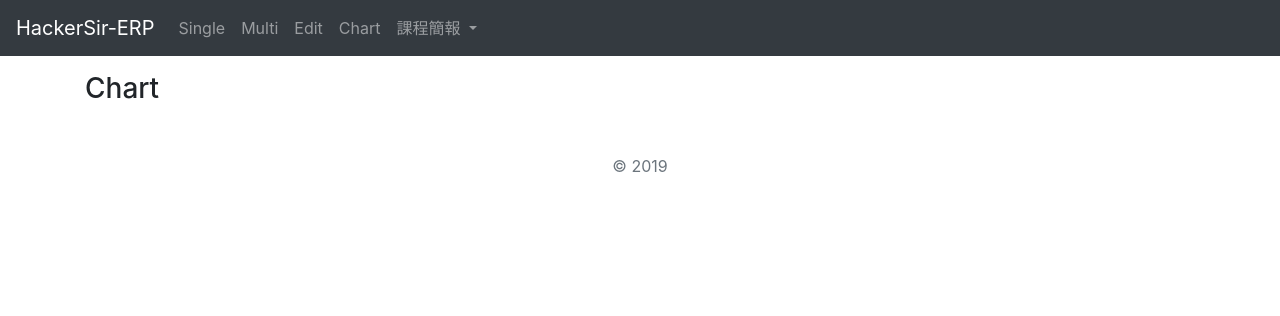
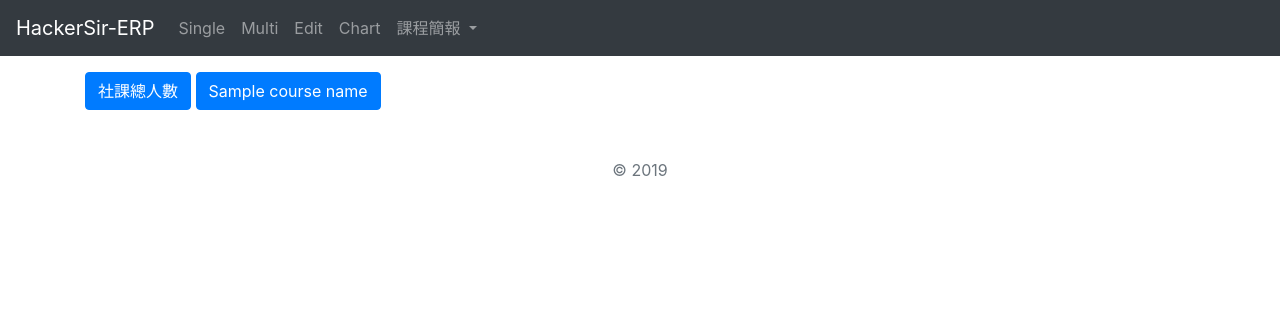
Before and after one commit to k139215130/NID_to_Detail, a Django app: template web/chart/templates/chart.html in a window 1280 px wide. Shown: the top 316 px of the page. Run offline with Django 3.2, Linux system fonts and the light colour scheme; the template is opened without the code that fills it: most values are stand-ins (such as "Sample title", 1, 10 or a date in 2020); parts of the project's set-up code (start-up, migrations or seed data) failed here and were passed over; some libraries are stand-ins or nearby versions.

Commit message:
完成 chart 功能

```diff
--- a/web/chart/templates/chart.html
+++ b/web/chart/templates/chart.html
@@ -2,8 +2,133 @@
 
 {% block title %}Chart{% endblock %}
 
+{% block head %}
+<script src="https://assets.pyecharts.org/assets/echarts.min.js"></script>
+{% endblock %}
+
 {% block content %}
 <div class="container">
-    <h3>Chart</h3>
+    <!--最上方按鈕-->
+    <p>
+        <button class="btn btn-primary" type="button" data-toggle="collapse" data-target="#collapseExample"
+            aria-expanded="false" aria-controls="collapseExample">
+            社課總人數
+        </button>
+        {% for c in all_course_name %}
+        <button class="btn btn-primary" type="button" data-toggle="collapse"
+            data-target="#collapseCourse-{{ forloop.counter0 }}" aria-expanded="false"
+            aria-controls="collapseCourse-{{ forloop.counter0 }}">
+            {{ c }}
+        </button>
+        {% endfor %}
+    </p>
+    <div class="collapse" id="collapseExample">
+        <div class="card border-dark">
+            <div class="card-body">
+                {{ all_course_charts }}
+            </div>
+        </div>
+    </div>
+
+    <!--詳細資料按鈕-->
+    {% for i in all_course_name %}
+    <div class="collapse" id="collapseCourse-{{ forloop.counter0 }}">
+        <p>
+            <button class="btn btn-info" type="button" data-toggle="collapse"
+                data-target="#collapseSex-{{ forloop.counter0 }}" aria-expanded="false"
+                aria-controls="collapseSex-{{ forloop.counter0 }}">{{ i }}-男女人數</button>
+            <button class="btn btn-info" type="button" data-toggle="collapse"
+                data-target="#collapseDepartment-{{ forloop.counter0 }}" aria-expanded="false"
+                aria-controls="collapseDepartment-{{ forloop.counter0 }}">{{ i }}-各系人數</button>
+            <button class="btn btn-info" type="button" data-toggle="collapse"
+                data-target="#collapseLevel-{{ forloop.counter0 }}" aria-expanded="false"
+                aria-controls="collapseLevel-{{ forloop.counter0 }}">{{ i }}-各年級人數</button>
+            <button class="btn btn-info" type="button" data-toggle="collapse"
+                data-target="#collapseCollege-{{ forloop.counter0 }}" aria-expanded="false"
+                aria-controls="collapseCollege-{{ forloop.counter0 }}">{{ i }}-各學院人數</button>
+            <button class="btn btn-info" type="button" data-toggle="collapse"
+                data-target="#collapseDetail-{{ forloop.counter0 }}" aria-expanded="false"
+                aria-controls="collapseDetail-{{ forloop.counter0 }}">{{ i }}-詳細資料</button>
+        </p>
+        <!--男女人數-->
+        <div class="collapse" id="collapseSex-{{ forloop.counter0 }}">
+            <div class="card border-dark">
+                <div class="card-header">
+                    {{ i }} - 男女人數
+                </div>
+                <div class="card-body">
+                    {% for j in sex_number_charts %}
+                        {% if forloop.counter0 == forloop.parentloop.counter0 %}
+                            {{ j }}
+                        {% endif %}
+                    {% endfor %}
+                </div>
+            </div>
+        </div>
+        <!--各系人數-->
+        <div class="collapse" id="collapseDepartment-{{ forloop.counter0 }}">
+            <div class="card border-dark">
+                <div class="card-header">
+                    {{ i }} - 各系人數
+                </div>
+                <div class="card-body">
+                    {% for j in department_number_charts %}
+                        {% if forloop.counter0 == forloop.parentloop.counter0 %}
+                            {{ j }}
+                        {% endif %}
+                    {% endfor %}
+                </div>
+            </div>
+        </div>
+        <!--各年級人數-->
+        <div class="collapse" id="collapseLevel-{{ forloop.counter0 }}">
+            <div class="card border-dark">
+                <div class="card-header">
+                    {{ i }} - 各年級人數
+                </div>
+                <div class="card-body">
+                    {% for j in level_number_charts %}
+                        {% if forloop.counter0 == forloop.parentloop.counter0 %}
+                            {{ j }}
+                        {% endif %}
+                    {% endfor %}
+                </div>
+            </div>
+        </div>
+        <!--各學院人數-->
+        <div class="collapse" id="collapseCollege-{{ forloop.counter0 }}">
+            <div class="card border-dark">
+                <div class="card-header">
+                    {{ i }} - 各學院人數
+                </div>
+                <div class="card-body">
+                    <p>各學院人數{{ i }}</p>
+                </div>
+            </div>
+        </div>
+        <!--詳細資料-->
+        <div class="collapse" id="collapseDetail-{{ forloop.counter0 }}">
+            <div class="card border-dark">
+                <div class="card-header">
+                    {{ i }} - 詳細資料
+                </div>
+                <div class="card-body">
+                    {% for j in all_course_detail %}
+                        {% if forloop.counter0 == forloop.parentloop.counter0 %}
+                            {% for item in j %}
+                            <p>{{ item.nid }}</p>
+                            <p>{{ item.name }}</p>
+                            <p>{{ item.department }}</p>
+                            <p>{{ item.sex }}</p>
+                            <p>{{ item.birthday }}</p>
+                            <hr>
+                            {% endfor %}
+                        {% endif %}
+                    {% endfor %}
+                </div>
+            </div>
+        </div>
+    </div>
+    {% endfor %}
 </div>
 {% endblock %}
```
Also changed, not shown: web/chart/models.py (+13 -12 lines), web/chart/views.py (+41 -1 lines).
